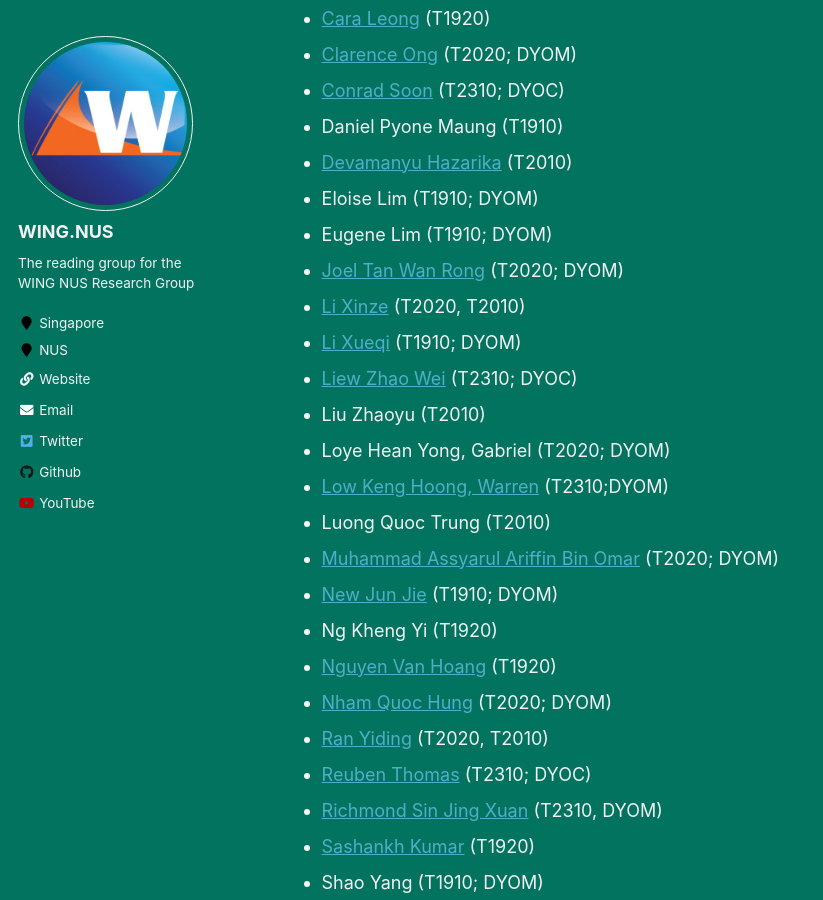
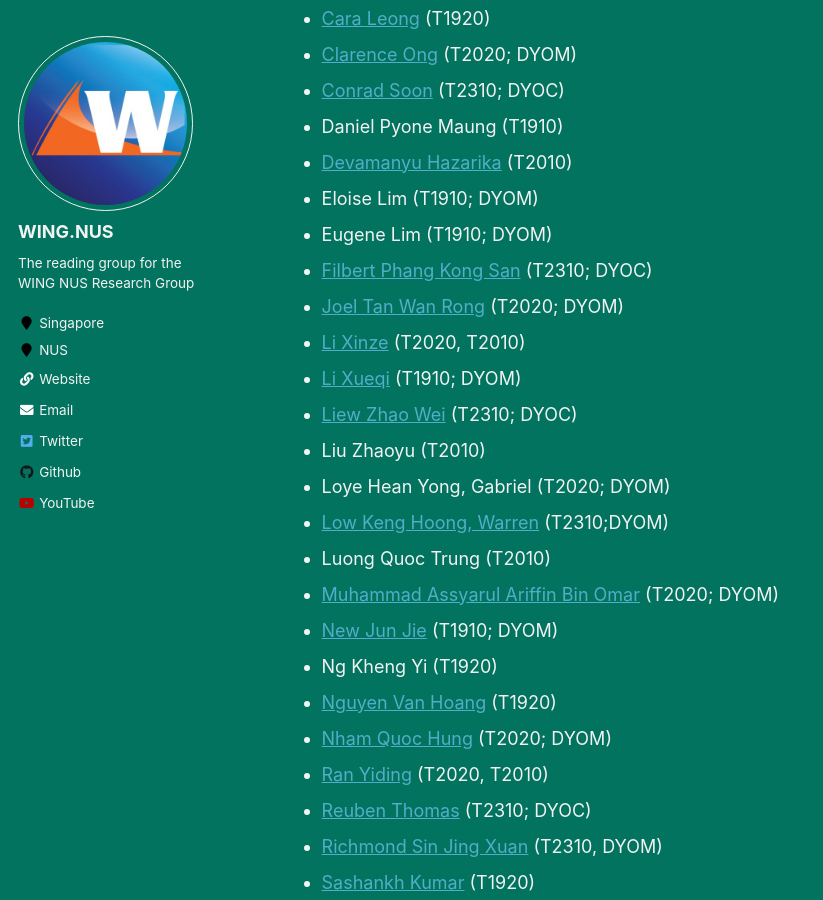
Before and after one commit to WING-NUS/cs6101, a Jekyll site: the page built from _pages/people.md, in a window 1280 px wide and 900 px high, scrolled down 3223 px. Shown: the whole window, without its empty margins (0-823 px from the left). Built offline with Jekyll 4.4.1, drawn with Linux system fonts in a browser that asks for light colours.

Commit message:
Add Filbert to people.md

```diff
--- a/_pages/people.md
+++ b/_pages/people.md
@@ -97,6 +97,7 @@ WING and NUS Postgraduate Students:
 * [Devamanyu Hazarika](https://devamanyu.com/) (T2010)
 * Eloise Lim (T1910; DYOM)
 * Eugene Lim (T1910; DYOM)
+* [Filbert Phang Kong San](https://filbertphang.github.io) (T2310; DYOC)
 * [Joel Tan Wan Rong](https://www.linkedin.com/in/joeltanwr/?originalSubdomain=sg) (T2020; DYOM)
 * [Li Xinze](https://github.com/lixinze777) (T2020, T2010)
 * [Li Xueqi](https://www.linkedin.com/in/xueqi-li/?originalSubdomain=sg) (T1910; DYOM)
```
